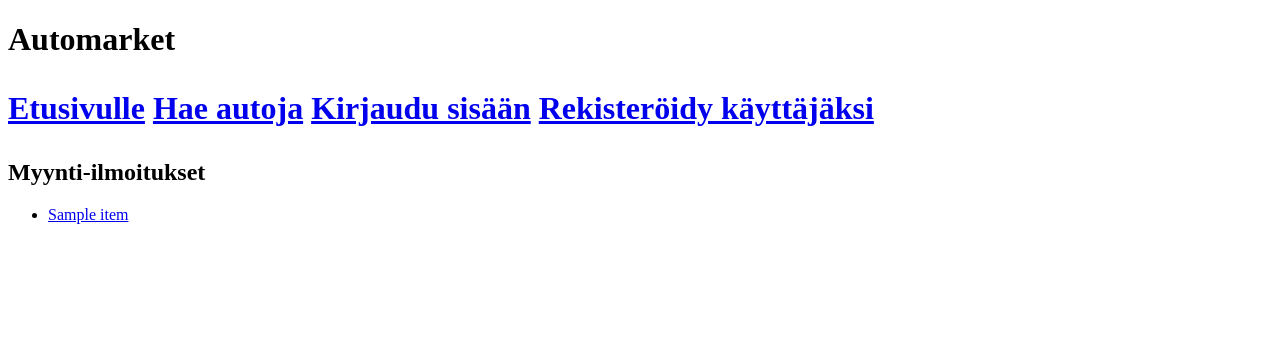
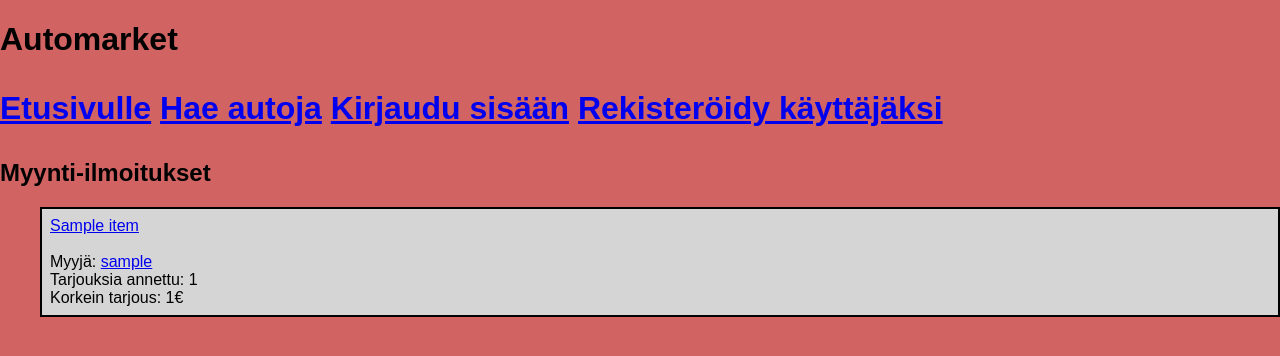
Before and after one commit to iironar/Tietokantaprojekti, a Flask app: template templates/index.html in a window 1280 px wide. Shown: the top 356 px of the page. Run offline with Flask 3, Linux system fonts and the light colour scheme; the template is opened without the code that fills it: most values are stand-ins (such as "Sample title", 1, 10 or a date in 2020).

Commit message:
implemented css and edited pages

```diff
--- /dev/null
+++ b/static/main.css
@@ -0,0 +1,13 @@
+body {
+margin: auto;
+max-width: 100em;
+font-family: sans-serif;
+background-color: rgb(209, 99, 99);
+}
+
+.item {
+  border: 2px solid black;
+  background-color: rgb(214, 213, 213);
+  padding: 0.5em;
+  margin: 0.5em 0;
+}
--- a/templates/find_item.html
+++ b/templates/find_item.html
@@ -14,7 +14,7 @@
   </form>
 
   {% if query %}
-  <h2>Hakutulokset</h2>
+  <h3>Hakutulokset</h3>
 
   <ul>
   {% for result in results %}
--- a/templates/index.html
+++ b/templates/index.html
@@ -7,7 +7,19 @@
 
 <ul>
  {% for item in items %}
- <li> <a href="/item/{{ item.id }}">{{ item.title }}</a> </li>
+ <div class="item">
+ <a href="/item/{{ item.id }}">{{ item.title }}</a> <br />
+ <br />
+ Myyjä: <a href="/user/{{ item.user_id }}">{{ item.username }}</a> <br />
+ Tarjouksia annettu: {{ item.bid_count }} <br />
+ {% if item.max_bid %}
+ Korkein tarjous: {{ item.max_bid }}€
+ {% else %}
+ Korkein tarjous: 0€
+ {% endif %}
+
+
+ </div>
  {% endfor %}
 </ul>
 
--- a/templates/layout.html
+++ b/templates/layout.html
@@ -3,6 +3,8 @@
 
 <head>
   <title>{% block title %}{% endblock %}</title>
+  <link rel="stylesheet" href="/static/main.css">
+
 </head>
 
 <body>
```
Also changed, not shown: items.py (+9 -2 lines).
